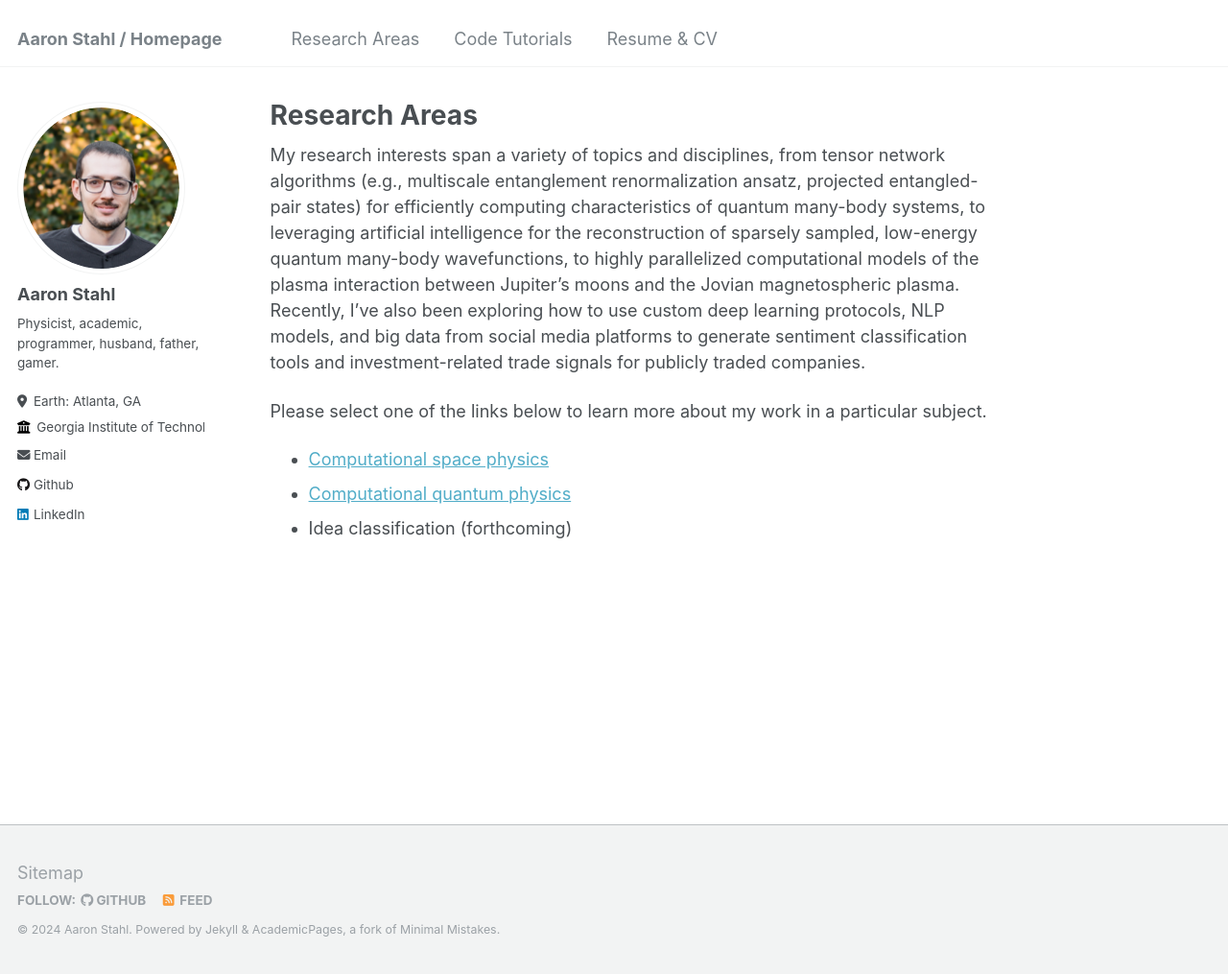
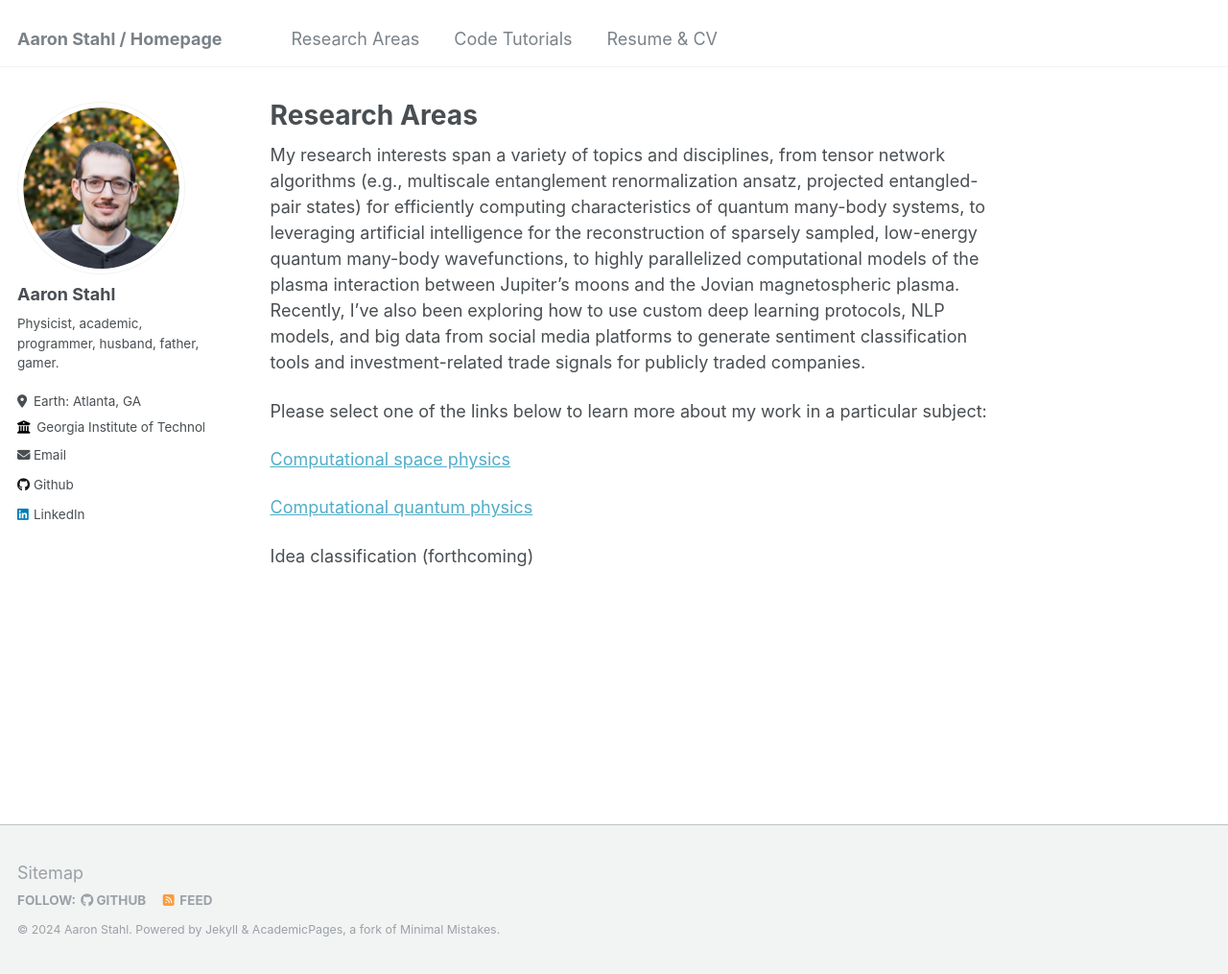
Before and after one commit to astahl3/astahl3.github.io, a Jekyll site: the page built from _pages/research_areas.md, in a window 1280 px wide and 1015 px high. Shown: the whole window at 96% size. Built offline with Jekyll 4.4.1, drawn with Linux system fonts in a browser that asks for light colours.

```diff
--- a/_pages/research_areas.md
+++ b/_pages/research_areas.md
@@ -8,8 +8,10 @@ redirect_from:
 
 My research interests span a variety of topics and disciplines, from tensor network algorithms (e.g., multiscale entanglement renormalization ansatz, projected entangled-pair states) for efficiently computing characteristics of quantum many-body systems, to leveraging artificial intelligence for the reconstruction of sparsely sampled, low-energy quantum many-body wavefunctions, to highly parallelized computational models of the plasma interaction between Jupiter's moons and the Jovian magnetospheric plasma. Recently, I've also been exploring how to use custom deep learning protocols, NLP models, and big data from social media platforms to generate sentiment classification tools and investment-related trade signals for publicly traded companies.
 
-Please select one of the links below to learn more about my work in a particular subject.
+Please select one of the links below to learn more about my work in a particular subject:
 
-* [Computational space physics](/_pages/space_plasma.md)
-* [Computational quantum physics](/_pages/quantum_physics.md)
-* Idea classification (forthcoming)
+[Computational space physics](/_pages/space_plasma.md)
+
+[Computational quantum physics](/_pages/quantum_physics.md)
+
+Idea classification (forthcoming)
```
